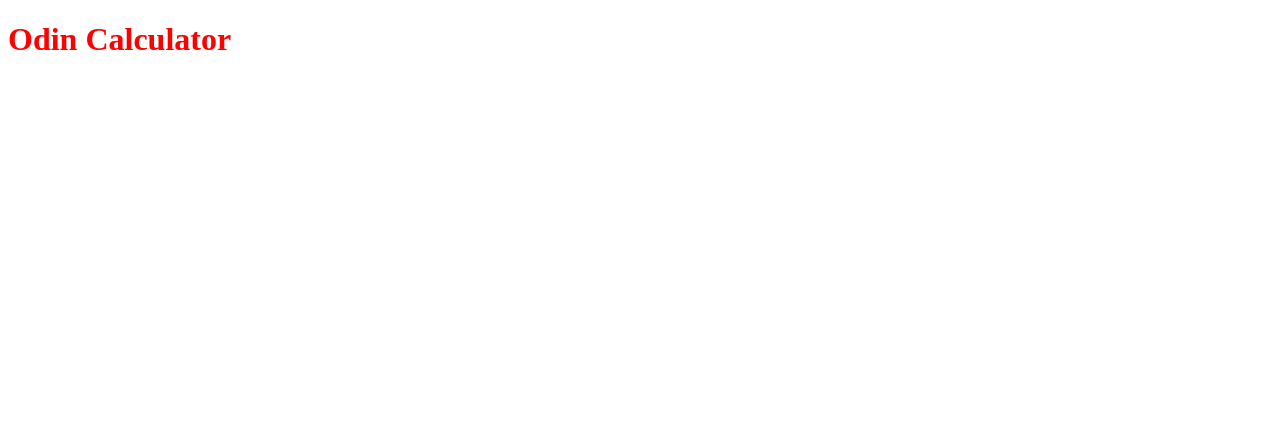
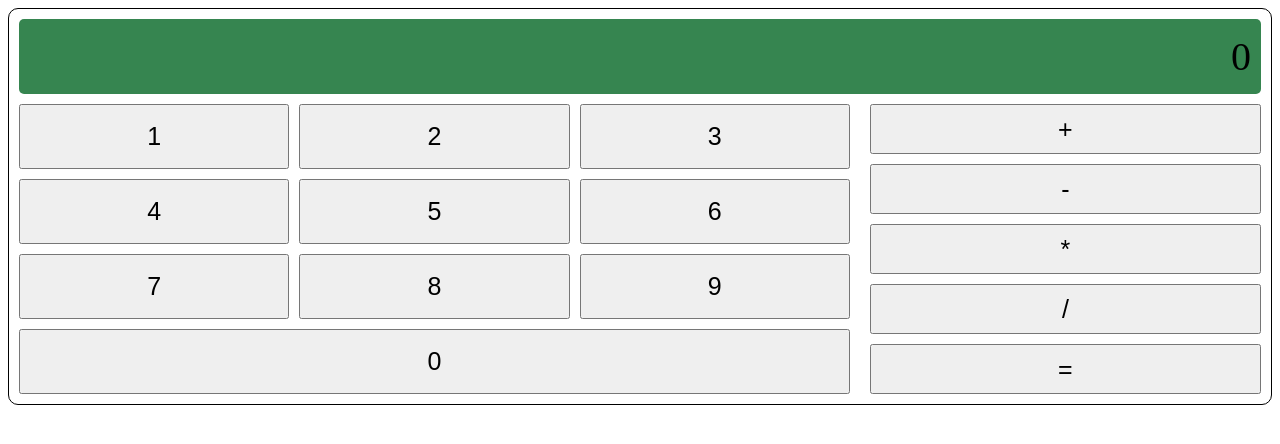
Before and after one commit to brocklee900/odinCalculator, a plain HTML site: page index.html in a window 1280 px wide. Drawn offline with Linux system fonts and the light colour scheme.

Commit message:
Add calculator UI and operate function

```diff
--- a/index.html
+++ b/index.html
@@ -7,8 +7,38 @@
         <link rel="stylesheet" href="./styles.css">
     </head>
 
-    <body>
-        <h1>Odin Calculator</h1>
+    <body class="calculator">
+        <div class="display">0</div>
+
+        <div class="buttons">
+            <div class="numbers">
+                <div class="top-numbers">
+                    <button id="one">1</button>
+                    <button id="two">2</button>
+                    <button id="three">3</button>
+                </div>
+                <div class="middle-numbers">
+                    <button id="four">4</button>
+                    <button id="five">5</button>
+                    <button id="six">6</button>
+                </div>
+                <div class="bottom-numbers">
+                    <button id="seven">7</button>
+                    <button id="eight">8</button>
+                    <button id="nine">9</button>
+                </div>
+                <div class="zero-number">
+                    <button id="zero">0</button>
+                </div>
+            </div>
+            <div class="operands">
+                <button id="add">+</button>
+                <button id="subtract">-</button>
+                <button id="multiply">*</button>
+                <button id="divide">/</button>
+                <button id="calculate">=</button>
+            </div>
+        </div>
 
         <script src="./javascript.js"></script>
     </body>
--- a/javascript.js
+++ b/javascript.js
@@ -13,3 +13,22 @@ function multiply(num1, num2) {
 function divide(num1, num2) {
     return num1/num2;
 }
+
+function operate(num1, num2, operator) {
+    switch (operator) {
+        case('+'):
+            return add(num1, num2);
+        case('-'):
+            return subtract(num1, num2);
+        case('*'):
+            return multiply(num1, num2);
+        case('/'):
+            return divide(num1, num2);
+        default:
+            console.log("Invalid operator");
+    }
+}
+
+let number1;
+let number2;
+let operator;
--- a/styles.css
+++ b/styles.css
@@ -1,3 +1,71 @@
-h1 {
-    color: red;
+.calculator {
+    box-sizing: border-box;
+    display: flex;
+    flex-direction: column;
+    flex: 1 0 auto;
+
+    border: 1px black solid;
+    border-radius: 10px;
+    padding: 10px;
+    gap: 10px;
 }
+
+.display {
+    box-sizing: border-box;
+    align-content: center;
+
+    text-align: right;
+    font-size: 40px;
+    background-color: rgb(54, 133, 80);
+    border-radius: 5px;
+    padding: 10px 10px;
+    height: 75px;
+}
+
+.buttons {
+    display: flex;
+    flex-direction: row;
+    gap: 20px;
+}
+
+.numbers,
+.operands,
+.top-numbers,
+.middle-numbers,
+.bottom-numbers,
+.zero-number {
+    display: flex;
+    gap: 10px;
+}
+
+.numbers {
+    flex: 1 0 auto;
+    flex-direction: column;
+}
+
+.operands {
+    flex: .5 0 auto;
+    flex-direction: column;
+}
+
+.top-numbers,
+.middle-numbers,
+.bottom-numbers,
+.zero-number {
+    flex: 1 0 auto;
+    flex-direction: row;
+}
+
+.operands button,
+.numbers button {
+    flex-grow: 1;
+    font-size: 25px;
+}
+
+.operands button {
+    height: 50px;
+}
+
+.numbers button {
+    height: 65px;
+}
```
